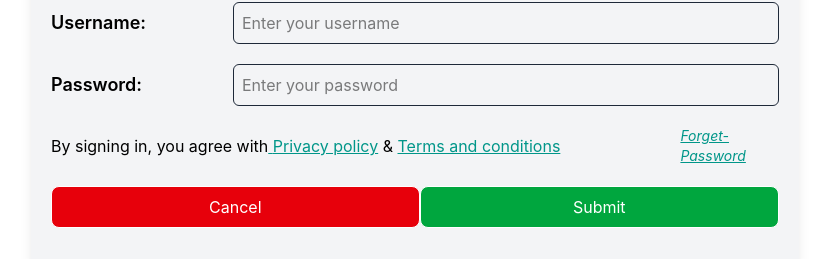
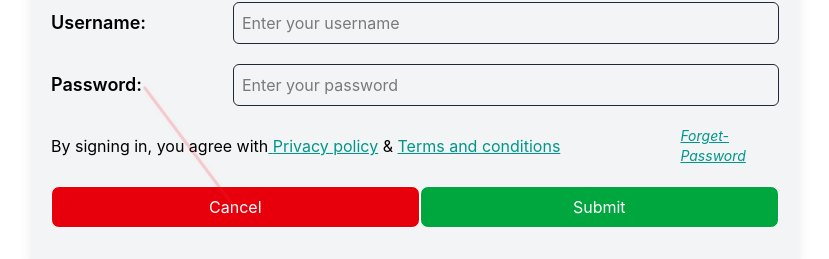
Before and after one commit to singhshir/react-project-, a React (Vite) app: page / in a window 1280 px wide. Both pictures are taken after a click on the button "Cancel". Shown: the part 405-664 px from the top of the page, without its empty margins (225-1054 px from the left). Built offline with nearby package versions, Linux system fonts and the light colour scheme.

Commit message:
zod verification

```diff
--- a/package.json
+++ b/package.json
@@ -12,6 +12,7 @@
   "dependencies": {
     "@hookform/resolvers": "^5.9.1",
     "@tailwindcss/vite": "^4.3.3",
+    "jod": "^0.0.0",
     "react": "^19.2.8",
     "react-dom": "^19.2.8",
     "react-hook-form": "^7.88.0",
--- a/src/components/auth/LoginForm.tsx
+++ b/src/components/auth/LoginForm.tsx
@@ -3,18 +3,20 @@ import TextInputComponent from "../ui/form/InputComponent";
 import Button from "../ui/button/Button";
 import { useEffect, useState, type BaseSyntheticEvent } from "react";
 import{useForm} from "react-hook-form"
+import { zodResolver } from "@hookform/resolvers/zod";
 
+import * as z from "zod"
+const LoginSchema =z.object({
+  username: z.email("Invalid mail format").nonempty("Email is required").nonoptional("Email field is expected"),
+  password: z.string("").nonempty("Password is required").nonoptional("Password field is expected"),
+})
 type CredentialsType = {
   username: string;
   password: string;
 };
 
 export default function LoginForm() {
-  const{control}=useForm({
-    defaultValues:{
-      username:"", password:""
-    }
-  })
+
   const [credentials, setCredentials] = useState<CredentialsType>({
     username: "",
     password: "",
--- a/src/main.tsx
+++ b/src/main.tsx
@@ -1,11 +1,12 @@
 import { createRoot } from "react-dom/client";
 import "./assets/global.css";
 import { StrictMode } from "react";
+import CursorTrail from "./tail";
 import RouterConfig from "./lib/router/RouterConfig";
 
 createRoot(document.getElementById("root")!).render(
   <StrictMode>
-
+     <CursorTrail />
       <RouterConfig />
 
   </StrictMode>,
--- /dev/null
+++ b/src/tail.tsx
@@ -0,0 +1,223 @@
+import { useEffect, useRef, useState } from "react";
+
+interface SlashMark {
+  id: string;
+  x: number;
+  y: number;
+  length: number;
+  angle: number;
+  width: number;
+  phase: "black" | "red" | "healing";
+}
+
+interface Spark {
+  id: string;
+  x: number;
+  y: number;
+  size: number;
+  angle: number;
+  distance: number;
+}
+
+export default function ScreenSlash() {
+  const [slashes, setSlashes] = useState<SlashMark[]>([]);
+  const [sparks, setSparks] = useState<Spark[]>([]);
+
+  const lastPos = useRef({ x: 0, y: 0 });
+  const initialized = useRef(false);
+
+  useEffect(() => {
+    const handleMouseMove = (e: MouseEvent) => {
+      const { clientX: x, clientY: y } = e;
+
+      // Prevent the first mouse movement from creating
+      // a giant slash from (0, 0)
+      if (!initialized.current) {
+        lastPos.current = { x, y };
+        initialized.current = true;
+        return;
+      }
+
+      const dx = x - lastPos.current.x;
+      const dy = y - lastPos.current.y;
+
+      const distance = Math.sqrt(dx * dx + dy * dy);
+
+      // Ignore very small movements
+      if (distance > 12) {
+        const angle = Math.atan2(dy, dx) * (180 / Math.PI);
+
+        const id =
+          Math.random().toString(36).substring(2, 9) +
+          Date.now().toString(36);
+
+        const slash: SlashMark = {
+          id,
+          x: lastPos.current.x,
+          y: lastPos.current.y,
+          length: Math.min(distance + 12, 140),
+          angle,
+          width: Math.min(3 + distance / 20, 7),
+          phase: "black",
+        };
+
+        setSlashes((prev) => [...prev.slice(-35), slash]);
+
+        // Create sparks around the end of the slash
+        const newSparks: Spark[] = Array.from({
+          length: distance > 40 ? 3 : 1,
+        }).map((_, index) => ({
+          id: `${id}-spark-${index}`,
+          x: x,
+          y: y,
+          size: Math.random() * 3 + 1,
+          angle: Math.random() * 360,
+          distance: Math.random() * 25 + 10,
+        }));
+
+        setSparks((prev) => [...prev.slice(-60), ...newSparks]);
+
+        // BLACK → RED
+        setTimeout(() => {
+          setSlashes((prev) =>
+            prev.map((s) =>
+              s.id === id ? { ...s, phase: "red" } : s
+            )
+          );
+        }, 450);
+
+        // RED → HEALING
+        setTimeout(() => {
+          setSlashes((prev) =>
+            prev.map((s) =>
+              s.id === id ? { ...s, phase: "healing" } : s
+            )
+          );
+        }, 2600);
+
+        // Remove slash
+        setTimeout(() => {
+          setSlashes((prev) =>
+            prev.filter((s) => s.id !== id)
+          );
+        }, 3300);
+
+        // Remove sparks
+        setTimeout(() => {
+          setSparks((prev) =>
+            prev.filter((s) => !s.id.startsWith(id))
+          );
+        }, 700);
+      }
+
+      lastPos.current = { x, y };
+    };
+
+    window.addEventListener("mousemove", handleMouseMove);
+
+    return () => {
+      window.removeEventListener("mousemove", handleMouseMove);
+    };
+  }, []);
+
+  return (
+    <div className="fixed inset-0 pointer-events-none overflow-hidden z-[9999]">
+
+      {/* =========================
+          SLASHES
+      ========================== */}
+      {slashes.map((slash) => {
+        let style =
+          "bg-black opacity-100 shadow-none";
+
+        if (slash.phase === "red") {
+          style =
+            "bg-red-600 opacity-95 shadow-[0_0_6px_rgba(255,0,0,0.9),0_0_18px_rgba(220,38,38,0.7)]";
+        }
+
+        if (slash.phase === "healing") {
+          style =
+            "bg-red-500 opacity-0 shadow-none";
+        }
+
+        return (
+          <div
+            key={slash.id}
+            className={`
+              absolute origin-left
+              rounded-full
+              transition-all
+              ease-out
+              duration-700
+              will-change-[transform,opacity,width,height]
+              ${style}
+            `}
+            style={{
+              left: slash.x,
+              top: slash.y,
+              width:
+                slash.phase === "healing"
+                  ? slash.length + 15
+                  : slash.length,
+              height:
+                slash.phase === "black"
+                  ? slash.width
+                  : slash.phase === "red"
+                  ? slash.width + 1
+                  : 1,
+              transform: `rotate(${slash.angle}deg)`,
+            }}
+          >
+            {/* White-hot core */}
+            {slash.phase === "red" && (
+              <div
+                className="
+                  absolute
+                  left-0
+                  top-1/2
+                  -translate-y-1/2
+                  w-full
+                  h-[1px]
+                  bg-white
+                  opacity-80
+                "
+              />
+            )}
+          </div>
+        );
+      })}
+
+      {/* =========================
+          SPARKS
+      ========================== */}
+      {sparks.map((spark) => {
+        const radians = (spark.angle * Math.PI) / 180;
+
+        const endX =
+          spark.x + Math.cos(radians) * spark.distance;
+
+        const endY =
+          spark.y + Math.sin(radians) * spark.distance;
+
+        return (
+          <div
+            key={spark.id}
+            className="
+              absolute
+              rounded-full
+              bg-red-500
+              shadow-[0_0_8px_rgba(239,68,68,0.9)]
+              animate-ping
+            "
+            style={{
+              left: endX,
+              top: endY,
+              width: spark.size,
+              height: spark.size,
+            }}
+          />
+        );
+      })}
+    </div>
+  );
+}
```
Also changed, not shown: 1 other file (tests, documents, lock files or other folders).
